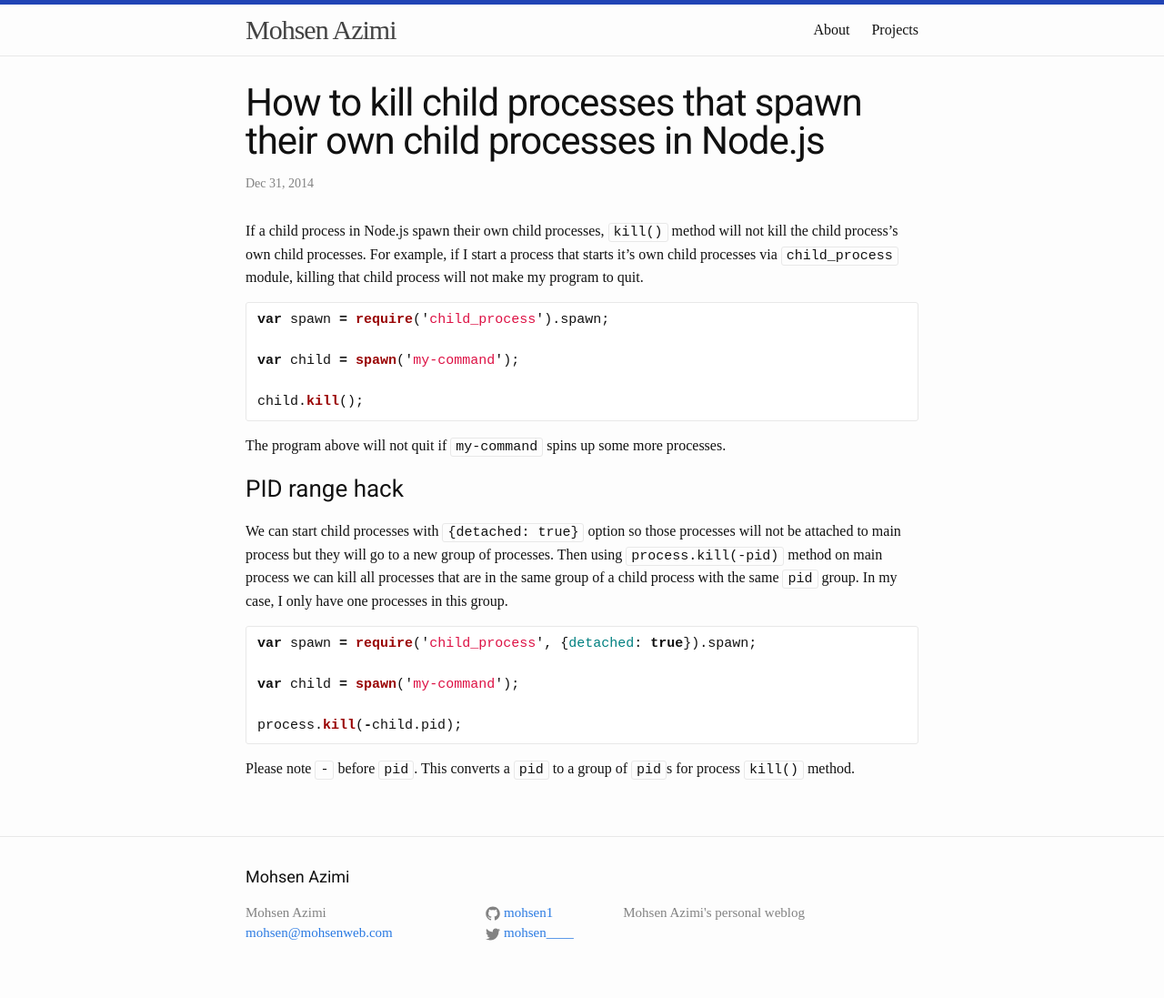
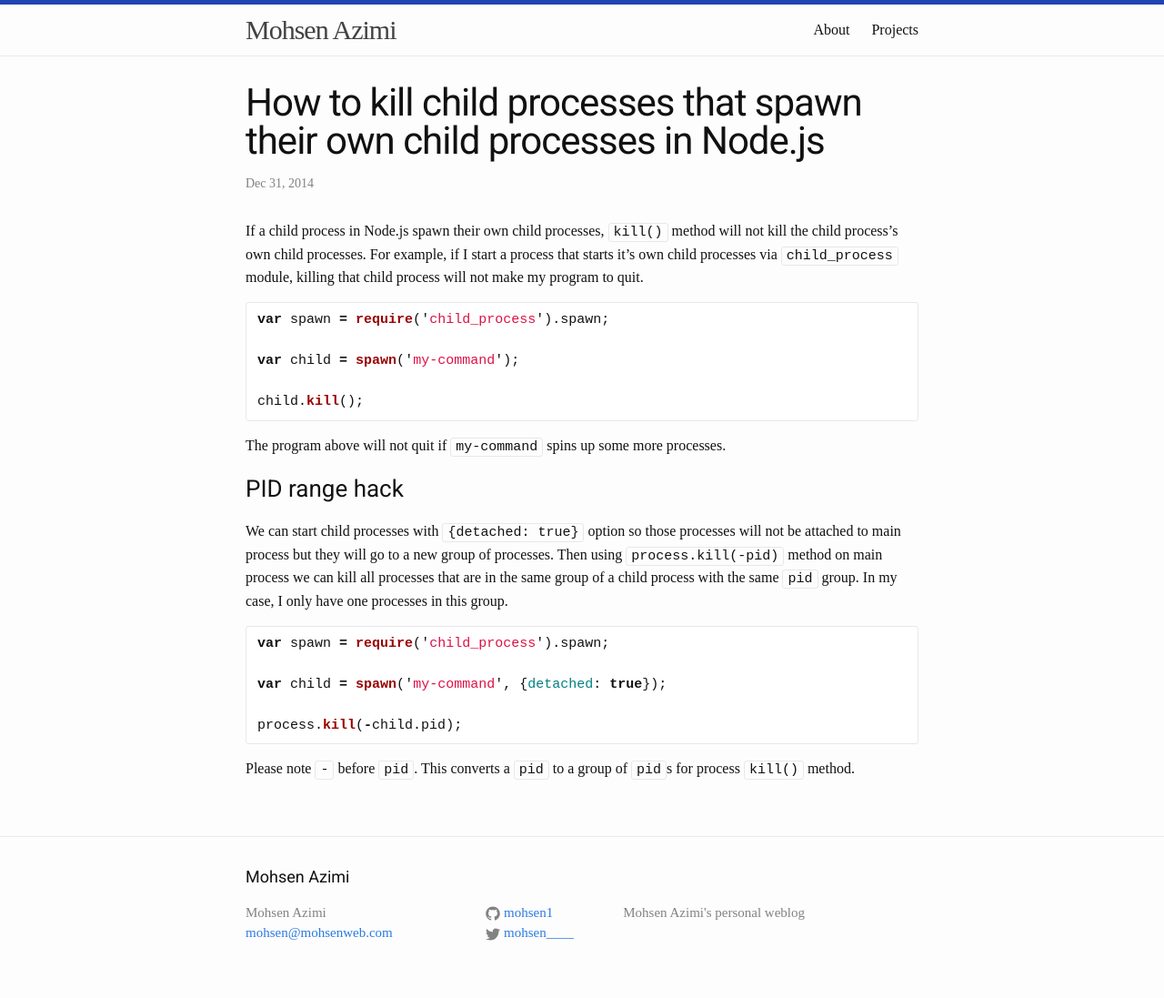
Before and after one commit to mohsen1/mohsen1.github.io, a Jekyll site: the page built from _posts/2014-12-31-kill-child_process-node-js.markdown, in a window 1280 px wide. Shown: the whole page at 91% size. Built offline with Jekyll 4.4.1, drawn with Linux system fonts in a browser that asks for light colours; some web fonts are replaced.

```diff
--- a/_posts/2014-12-31-kill-child_process-node-js.markdown
+++ b/_posts/2014-12-31-kill-child_process-node-js.markdown
@@ -20,9 +20,9 @@ The program above will not quit if `my-command` spins up some more processes.
 We can start child processes with `{detached: true}` option so those processes will not be attached to main process but they will go to a new group of processes. Then using `process.kill(-pid)` method on main process we can kill all processes that are in the same group of a child process with the same `pid` group. In my case, I only have one processes in this group.
 
 {% highlight javascript %}
-var spawn = require('child_process', {detached: true}).spawn;
+var spawn = require('child_process').spawn;
 
-var child = spawn('my-command');
+var child = spawn('my-command', {detached: true});
 
 process.kill(-child.pid);
 {% endhighlight %}
```
